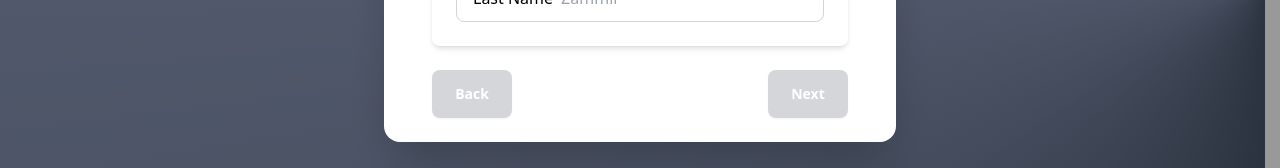
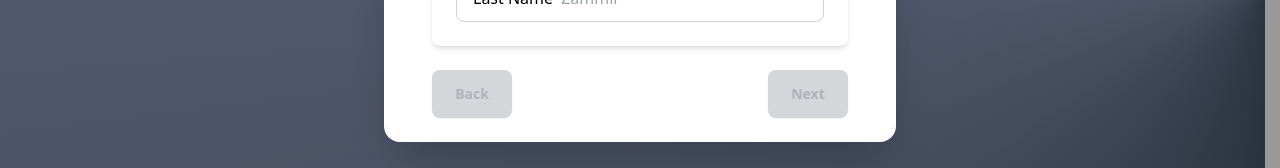
Before and after one commit to artemshchirov/vayu-test-frontend, a React (Vite) app: page / in a window 1280 px wide. Both pictures are taken after a click on the button "Open Modal". Shown: the part 424-592 px from the top of the page. Built offline with nearby package versions, Linux system fonts and the light colour scheme.

Commit message:
fix(web): button styles

```diff
--- a/src/pages/Home/Modal.tsx
+++ b/src/pages/Home/Modal.tsx
@@ -34,7 +34,7 @@ const Modal: React.FC<ModalProps> = ({
 
   return (
     <>
-      <button className='btn btn-neutral text-white' onClick={handleOpenModal}>
+      <button className='btn btn-neutral' onClick={handleOpenModal}>
         Open Modal
       </button>
       <dialog id='my_modal_1' className='modal shadow-md'>
@@ -45,7 +45,7 @@ const Modal: React.FC<ModalProps> = ({
           </form>
           <div className='flex justify-between px-6'>
             <button
-              className='btn btn-neutral text-white disabled:text-white w-[80px]'
+              className='btn btn-neutral disabled w-[80px]'
               onClick={handleBackStep}
               disabled={currentStep === 1}
             >
@@ -53,7 +53,7 @@ const Modal: React.FC<ModalProps> = ({
             </button>
             {currentStep < 3 ? (
               <button
-                className='btn btn-neutral text-white disabled:text-white w-[80px]'
+                className='btn btn-neutral disabled w-[80px]'
                 onClick={handleNextStep}
                 disabled={isNextDisabled}
               >
@@ -61,7 +61,7 @@ const Modal: React.FC<ModalProps> = ({
               </button>
             ) : (
               <button
-                className='btn btn-accent text-white w-[80px]'
+                className='btn btn-accent w-[80px]'
                 onClick={handleCloseModal}
                 disabled={isNextDisabled}
               >
```
